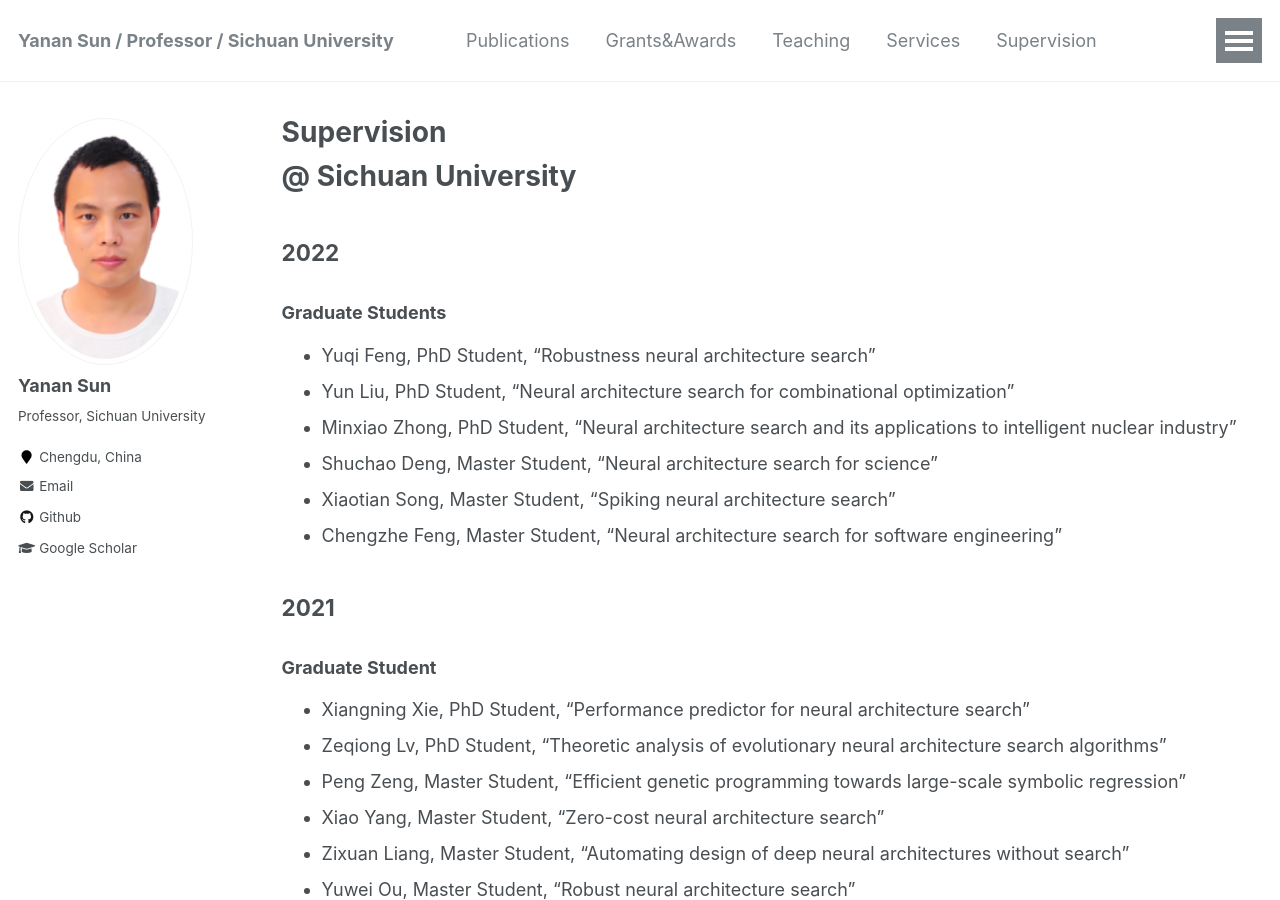
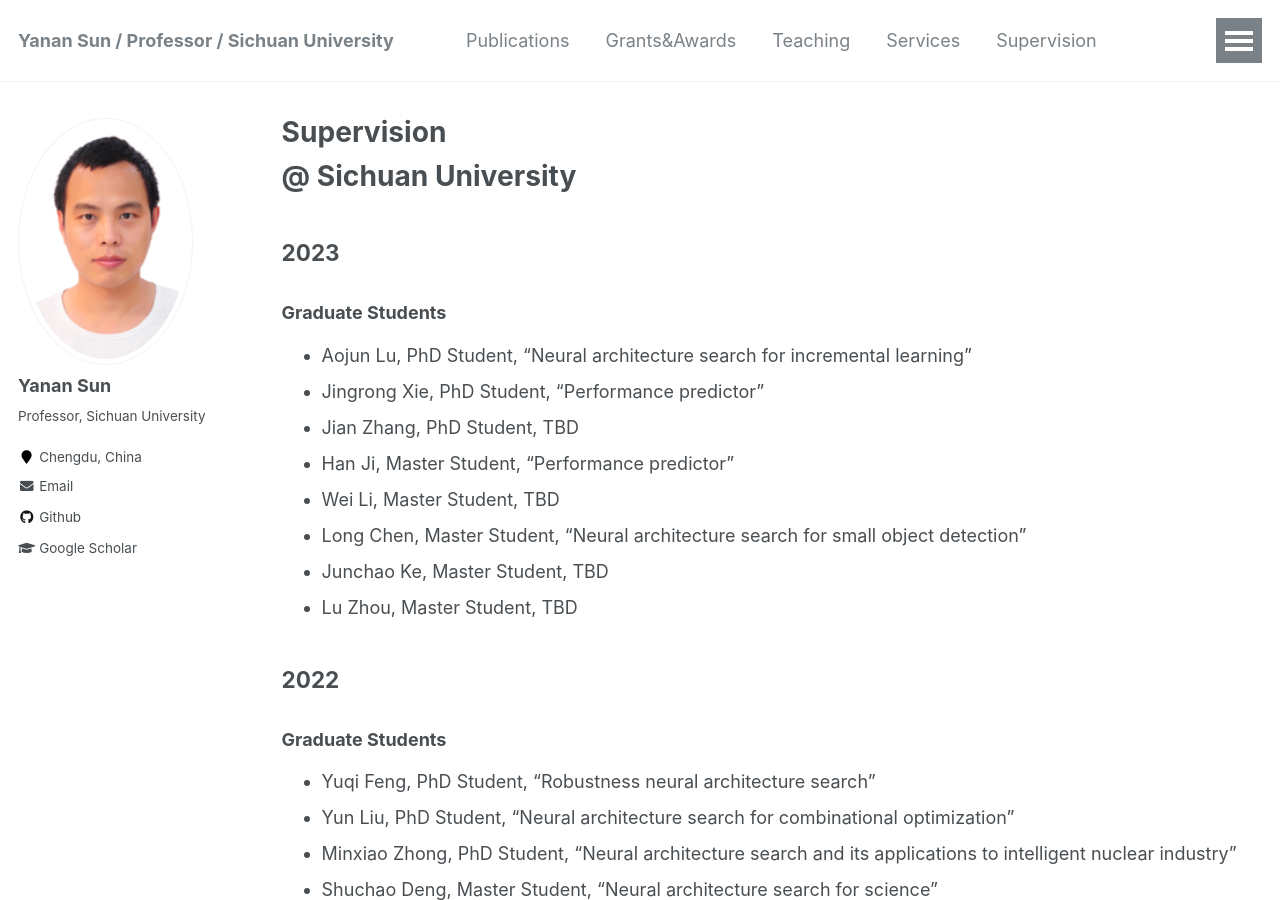
Before and after one commit to yn-sun/yn-sun.github.io, a Jekyll site: the page built from _pages/supervision.md, in a window 1280 px wide and 900 px high. Built offline with Jekyll 4.4.1, drawn with Linux system fonts in a browser that asks for light colours; comment, search, counter and statistics services are not loaded.

Commit message:
Update supervision.md

```diff
--- a/_pages/supervision.md
+++ b/_pages/supervision.md
@@ -6,6 +6,17 @@ author_profile: true
 ---
 
 # @ Sichuan University
+## 2023
+### Graduate Students
+* Aojun Lu, PhD Student, "Neural architecture search for incremental learning"
+* Jingrong Xie, PhD Student, "Performance predictor"
+* Jian Zhang, PhD Student, TBD
+* Han Ji, Master Student, "Performance predictor"
+* Wei Li, Master Student, TBD
+* Long Chen, Master Student, "Neural architecture search for small object detection"
+* Junchao Ke, Master Student, TBD
+* Lu Zhou, Master Student, TBD
+
 ## 2022
 ### Graduate Students
 * Yuqi Feng, PhD Student, "Robustness neural architecture search"
```
